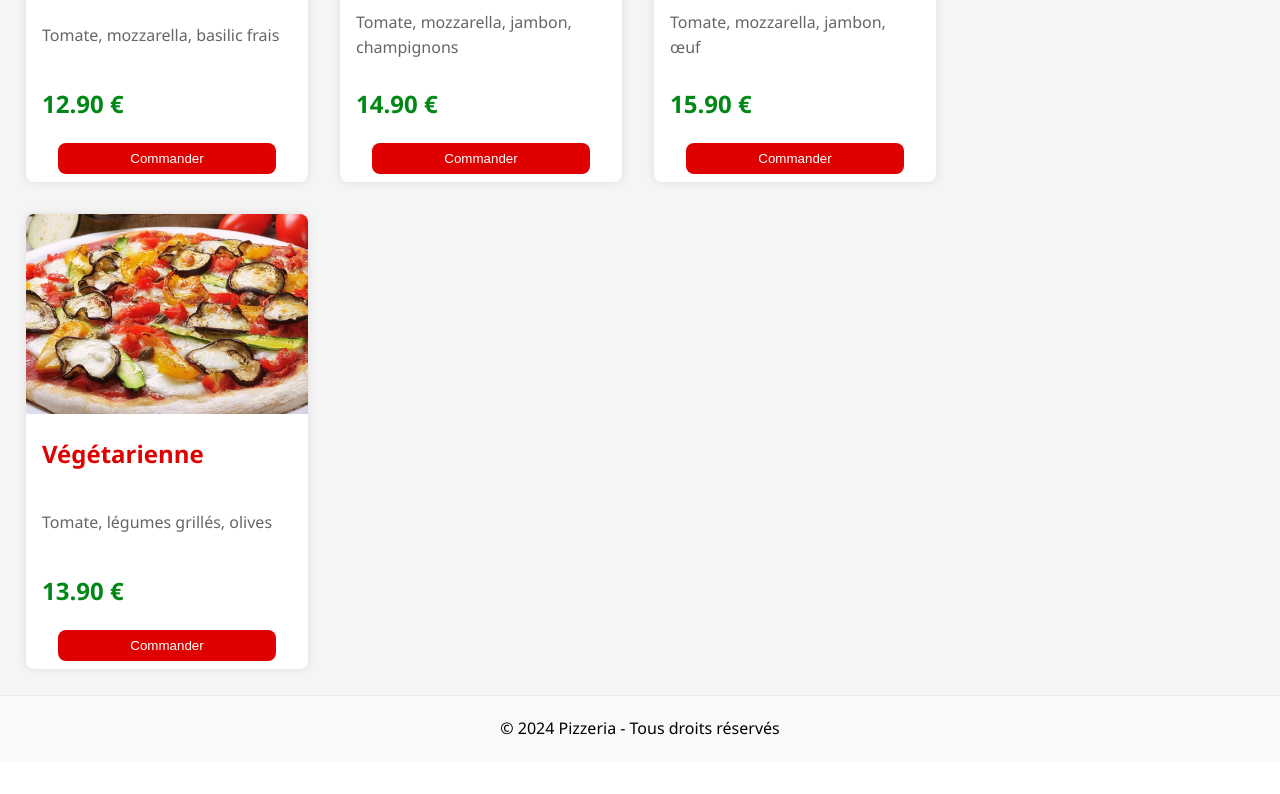
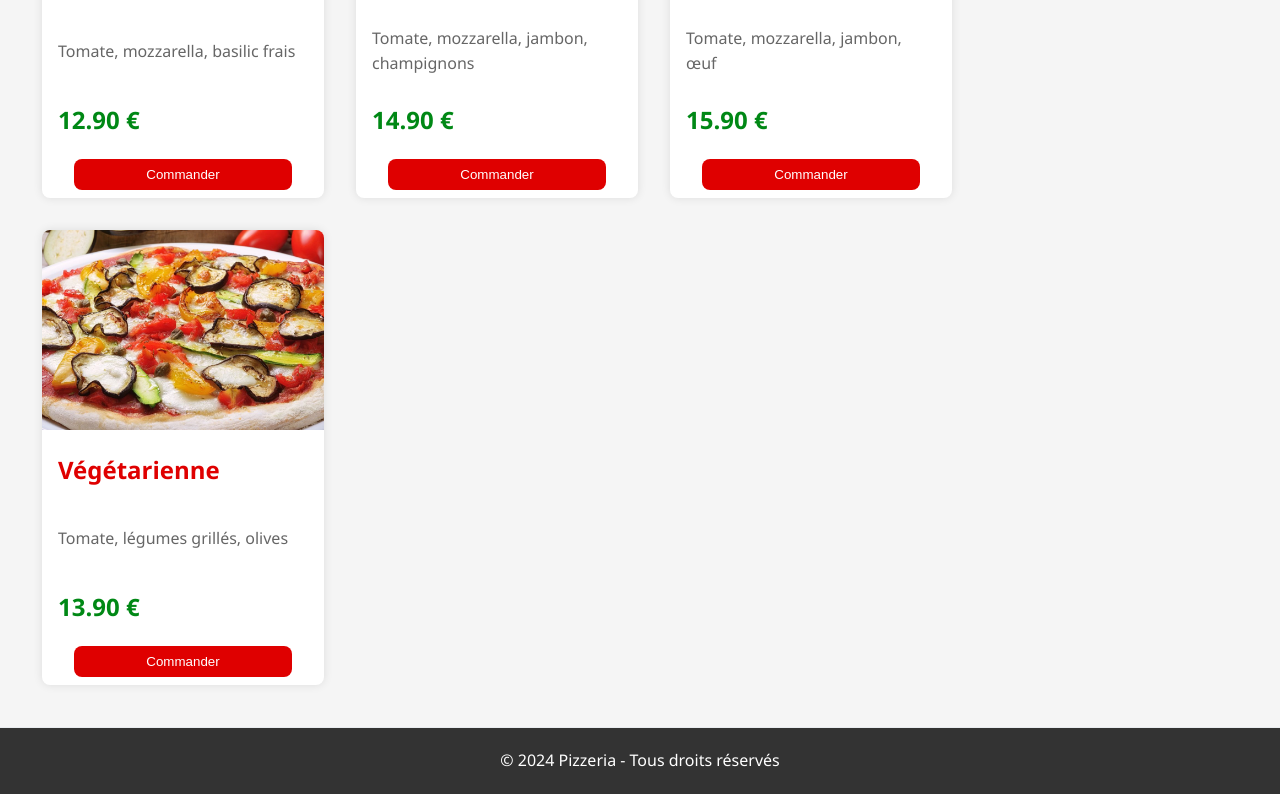
Before and after one commit to louis-stintzy/pizzeria, a React (Vite) app: page / in a window 1280 px wide. Shown: the part 465-1259 px from the top of the page. Before the commit the page ends 1227 px from the top, so only its background shows below. Built offline with nearby package versions, Linux system fonts and the light colour scheme.

Commit message:
Fix : Element style

```diff
--- a/src/component/Footer/Footer.tsx
+++ b/src/component/Footer/Footer.tsx
@@ -1,18 +1,19 @@
-import footer from "../../constants/footer";
+import footer from '../../constants/footer';
 
 function Footer() {
   const footerContainerStyle: React.CSSProperties = {
-    backgroundColor: '#f8f9fa',
+    color: '#fff',
+    backgroundColor: '#333',
     padding: '20px 0',
     textAlign: 'center',
     borderTop: '1px solid #e9ecef',
   };
-  const footerContentStyle : React.CSSProperties = {
-
-  }
+  const footerContentStyle: React.CSSProperties = {};
   return (
     <div className="footer-container" style={footerContainerStyle}>
-      <p className="footer-content" style={footerContentStyle}>{footer.content}</p>
+      <p className="footer-content" style={footerContentStyle}>
+        {footer.content}
+      </p>
     </div>
   );
 }
--- a/src/component/Main/Cards/Cards.tsx
+++ b/src/component/Main/Cards/Cards.tsx
@@ -17,7 +17,10 @@ function Cards({
 }: CardsProps) {
   const pizzasListStyle: React.CSSProperties = {
     display: 'flex',
+    justifyContent: 'start',
     flexWrap: 'wrap',
+    maxWidth: '1200px',
+    gap: '2rem',
   };
   return (
     <div className="pizzas-list" style={pizzasListStyle}>
--- a/src/component/Main/Cards/PizzaCard/PizzaCard.tsx
+++ b/src/component/Main/Cards/PizzaCard/PizzaCard.tsx
@@ -31,7 +31,6 @@ function PizzaCard({
     width: '282px',
     height: '455px',
     alignItems: 'center',
-    margin: '1rem',
     borderRadius: '0.5rem',
     boxShadow: '0 0 10px rgba(0, 0, 0, 0.1)',
     backgroundColor: 'white',
--- a/src/component/Main/Cart/Cart.tsx
+++ b/src/component/Main/Cart/Cart.tsx
@@ -14,6 +14,7 @@ function Cart({ shoppingCart }: CartProps) {
     justifyContent: 'space-between',
     width: '300px',
     height: '100%',
+    marginLeft: '2rem',
     backgroundColor: 'white',
     boxShadow: '0 0 10px rgba(0, 0, 0, 0.1)',
     borderRadius: '10px',
--- a/src/component/Main/Main.tsx
+++ b/src/component/Main/Main.tsx
@@ -17,8 +17,9 @@ function Main({
 }: MainProps) {
   const mainContainerStyle: React.CSSProperties = {
     display: 'flex',
-    justifyContent: 'space-between',
+    justifyContent: 'center',
     padding: '10px',
+    margin: '2rem',
   };
   return (
     <div className="main-container" style={mainContainerStyle}>
```
